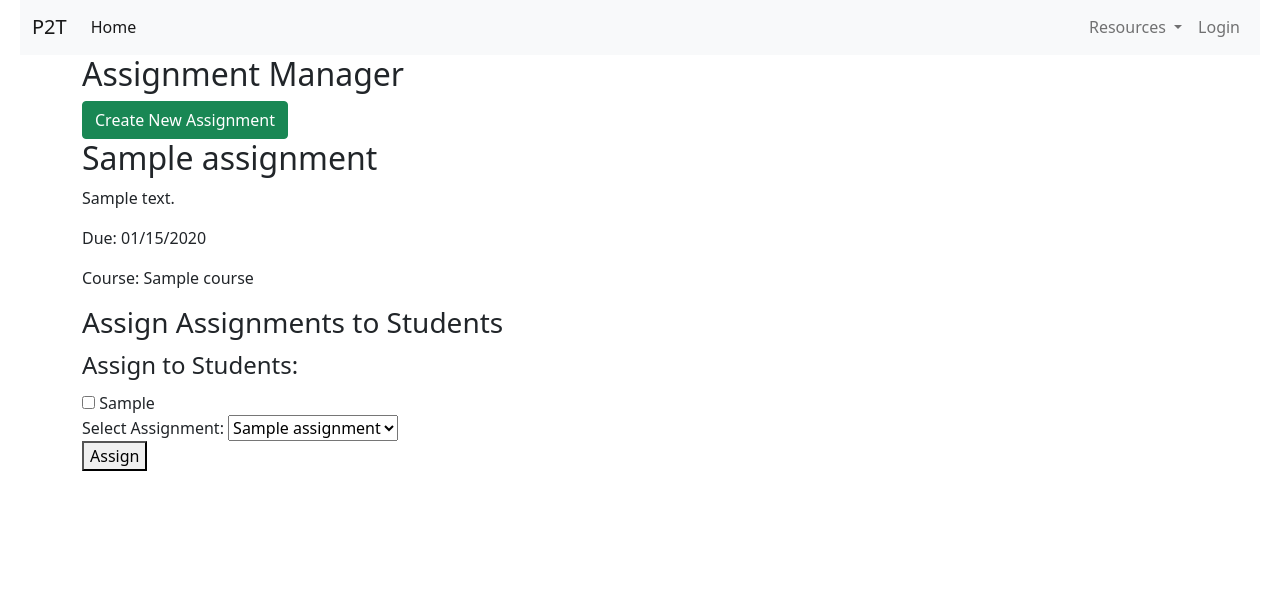
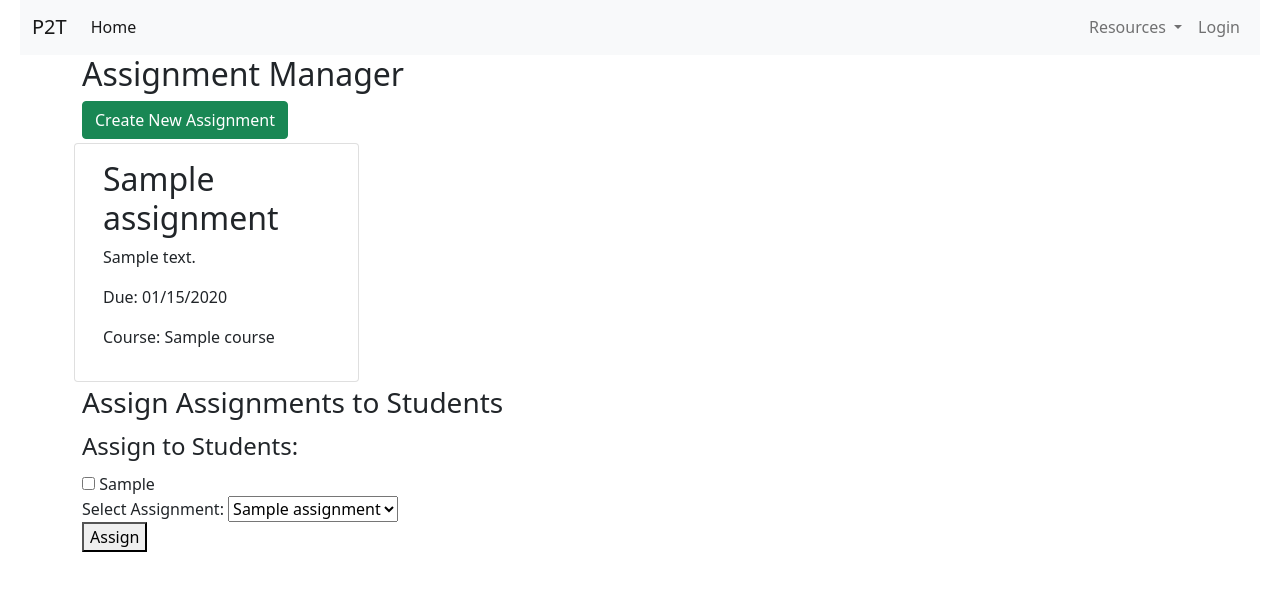
Before and after one commit to admiralorbiter/Flask_Playground, a Python web app: template app/templates/assignment_manager.html in a window 1280 px wide. Shown: the part 21-612 px from the top of the page. Run offline with Jinja, Linux system fonts and the light colour scheme; the template is opened without the code that fills it: most values are stand-ins (such as "Sample title", 1, 10 or a date in 2020); some libraries are stand-ins or nearby versions.

Commit message:
updated style

```diff
--- a/app/templates/assignment_manager.html
+++ b/app/templates/assignment_manager.html
@@ -7,11 +7,12 @@
     <h2>Assignment Manager</h2>
     <a href="{{ url_for('create_assignment') }}" class="btn btn-success">Create New Assignment</a>
 
-    <div class="assignments-list">
+    <div class="assignments-list row">
         {% for assignment in assignments %}
-        <div class="assignment" id="assignment-{{ assignment.assignment_id }}">
+        <div class="assignment card col-3 m-1" id="assignment-{{ assignment.assignment_id }}">
+            <div class="card-body">
                 <!-- Code below linked to assignment.html -->
-            <h2>{{ assignment.title }}</h2>
+                <h2 class="card-title">{{ assignment.title }}</h2>
                 <p>{{ assignment.description }}</p>
                 <!-- More details can be added here -->
                 <p>Due:
@@ -25,16 +26,17 @@
 
                 {% if current_user.is_admin %}
                 <div class="row">
-                <div class="col-1">
+                    <div class="col">
                         <a href="{{ url_for('update_assignment', assignment_id=assignment.assignment_id) }}" class="btn btn-sm btn-primary">Edit</a>
                     </div>
-                <div class="col-1">
+                    <div class="col">
                         <form hx-post="{{ url_for('delete_assignment', assignment_id=assignment.assignment_id) }}" hx-confirm="Are you sure?" hx-target="#assignment-{{ assignment.assignment_id }}" hx-swap="outerHTML">
                             <button type="submit" class="btn btn-sm btn-danger">Delete</button>
                         </form>
                     </div>
                 </div>
                 {% endif %}
+            </div>
         </div>
         {% endfor %}
     </div>
```
Lines whose indentation alone changed are shown as unchanged.
